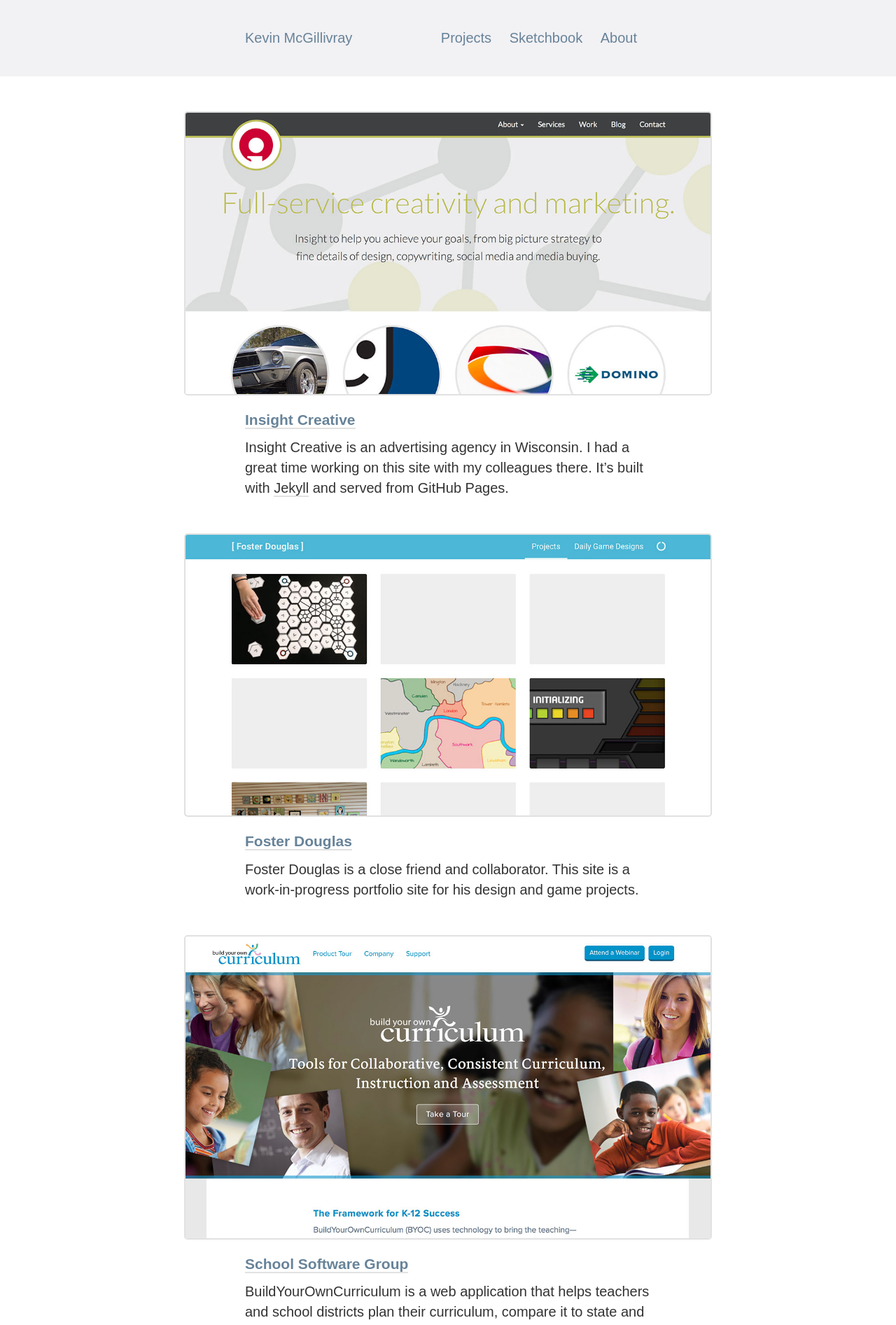
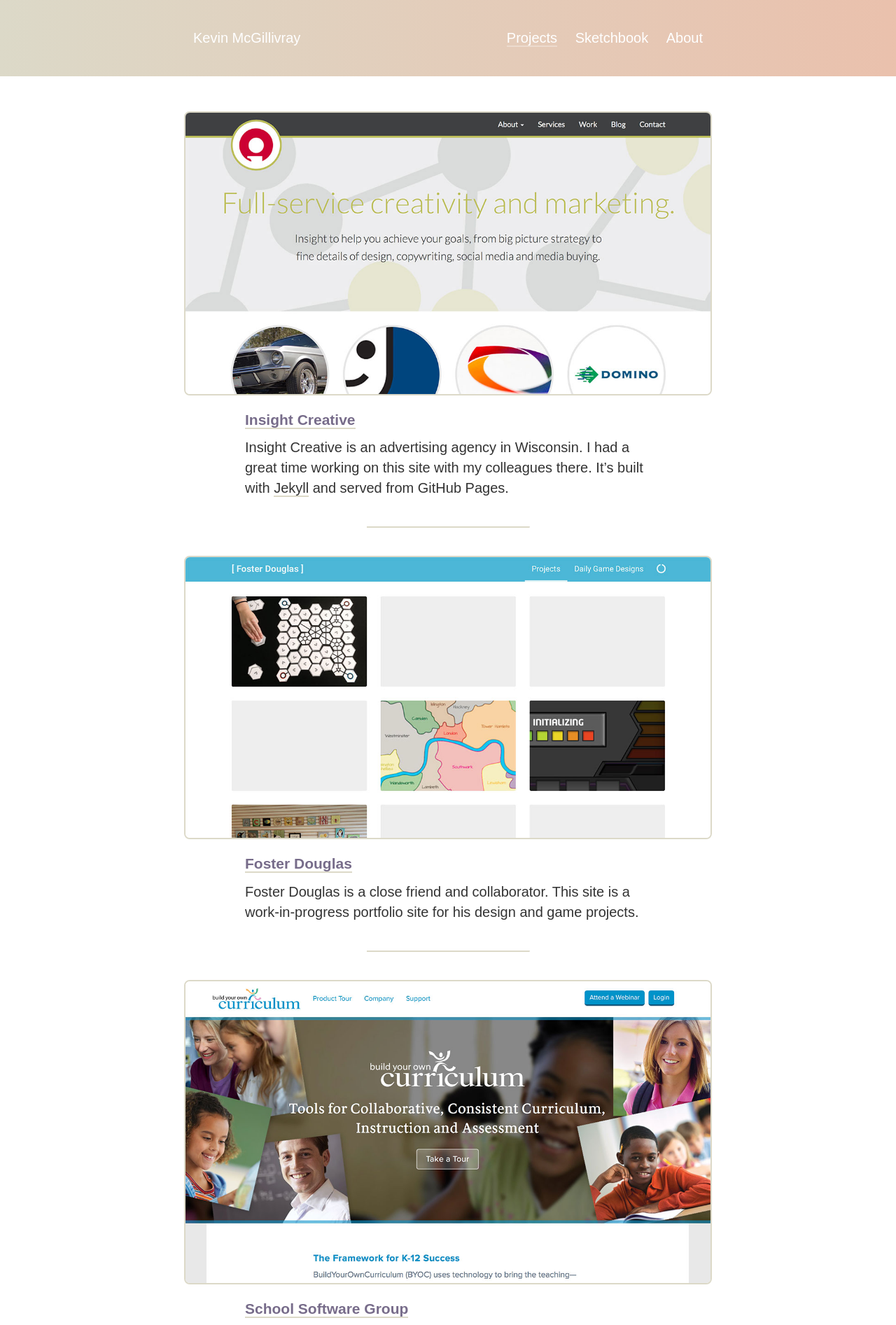
Before and after one commit to kmcgillivray/kmcgillivray.github.io, a Jekyll site: the page built from projects/index.md, in a window 1280 px wide. Shown: the top 1893 px of the page at 70% size. Built offline with Jekyll 4.4.1, drawn with Linux system fonts in a browser that asks for light colours; nearby versions of some CDN libraries.

Commit message:
Change colors, navigation layout.

```diff
--- a/_includes/navigation.html
+++ b/_includes/navigation.html
@@ -5,13 +5,13 @@
   			<nav class="nav-menu nav-right">
   				<ul>
             <li>
-              <a href="/projects">Projects</a>
+              <a {% if page.url contains "/projects" %}class="active"{% endif %} href="/projects">Projects</a>
             </li>
   					<li>
-  						<a href="/sketchbook">Sketchbook</a>
+  						<a {% if page.url contains "/sketchbook" %}class="active"{% endif %} href="/sketchbook">Sketchbook</a>
   					</li>
   					<li>
-  						<a href="/about">About</a>
+  						<a {% if page.url contains "/about" %}class="active"{% endif %} href="/about">About</a>
   					</li>
   				<ul>
   			</nav>
--- a/_layouts/default.html
+++ b/_layouts/default.html
@@ -1,6 +1,6 @@
 {% include head.html %}
 
-		<div class="container">
+		<div class="container-wide">
 
       {% include navigation.html %}
 
--- a/css/main.css
+++ b/css/main.css
@@ -20,7 +20,7 @@
 	font-size: 1em;
 	line-height: 1.45;
 	font-family: "freight-sans-pro",sans-serif;
-  background-color: #F2F1F4;
+  background: -webkit-linear-gradient(left, #DCD9C8,rgba(213,131,91,.5));
   color: #333;
   margin-top: 40px;
   -webkit-font-smoothing: antialiased;
@@ -47,9 +47,18 @@
   margin-right: auto;
   margin-left: auto;
 }
+.container-wide {
+  padding-left: 20px;
+  padding-right: 20px;
+  max-width: 768px;
+  margin-bottom: 30px;
+  margin-right: auto;
+  margin-left: auto;
+}
 .main-content {
   background-color: #FFF;
-  padding: 20px;
+  padding-top: 20px;
+  padding-bottom: 20px;
 }
 .main {
   padding-left: 20px;
@@ -77,7 +86,7 @@
   margin-top: 1.5rem;
   margin-bottom: .5rem;
   font-size: 1rem;
-  color: #678399;
+  color: #776C8A;
 }
 h1 {
   font-size: 1.25rem;
@@ -87,10 +96,7 @@
   font-size: 1.05rem;
 }
 h2 a {
-  color: #678399;
-}
-h2 a:hover {
-  color: #678399;
+  color: #776C8A;
 }
 h4 {
   margin-top: 0;
@@ -103,15 +109,17 @@
 }
 a {
 	text-decoration: none;
-  border-bottom: 2px solid #E1E1E1;
+  border-bottom: 2px solid #DCD9C8;
 	color: #333;
+  transition: .3s border-bottom;
 }
 a:hover {
-	color: #333;
-  border-color: #678399;
+  border-color: #776C8A;
+  transition: .3s border-color;
 }
 hr {
-	border-top: 4px solid #F2F1F4;
+	border-top: 2px solid #DCD9C8;
+  width: 40%;
 	border-bottom: none;
 	border-left: none;
 	margin-top: 30px;
@@ -128,7 +136,7 @@
 	margin-bottom: .75rem;
 }
 blockquote {
-  border-left: 5px solid #678399;
+  border-left: 5px solid #DCD9C8;
   background-color: #FAFAFA;
   line-height: 1.35;
   font-size: 1rem;
@@ -160,11 +168,12 @@
 
 .button {
   color: #fff;
+  width: 100%;
 	padding: 12px 25px;
 	border: 0px;
   box-shadow: 0px 2px 1px rgba(0, 81, 123, .2);
-  background-color: #678399;
-  border-bottom: 3px solid #67614E;
+  background-color: #B86A5D;
+  border-bottom: 3px solid #69352F;
 	border-radius: 5px;
 }
 
@@ -174,14 +183,17 @@
 
 .nav {
   margin-bottom: 40px;
-  color: #678399;
+  color: #b86a5d;
 }
 .nav a {
-  color: #678399;
-  border-bottom: 0px;
+  color: #FFF;
+  weight: bold;
+  border-bottom: 2px solid transparent;
 }
-.nav a:hover {
-  color: #7E7E7E;
+.nav a:hover,
+.nav a.active {
+  color: #FFF;
+  border-bottom: 2px solid rgba(255,255,255,.3);
 }
 .nav-right {
   float: right;
@@ -200,7 +212,7 @@
 }
 .nav-menu ul li {
   display: inline-block;
-  margin-right: 20px;
+  margin-left: 20px;
   margin-bottom: 0px;
 }
 
@@ -261,7 +273,7 @@
   margin-bottom: 50px;
 }
 .post-meta {
-	color: #7E7E7E;
+	color: #DCD9C8;
   font-size: .9rem;
 }
 
@@ -277,8 +289,8 @@
   margin-top: .0rem;
 }
 .project img {
-  border-radius: 5px;
-  border: 2px solid #E1E1E1;
+  border-radius: 8px;
+  border: 2px solid #DCD9C8;
 }
 @media (min-width: 768px) {
   .project img {
@@ -293,7 +305,7 @@
 
 .text-box {
   border-radius: 5px;
-  padding: 12px 25px;
-  border: 2px solid #F2F1F4;
+  padding: 12px 20px;
+  border: 2px solid #DCD9C8;
   width: 100%;
 }
--- a/projects/index.md
+++ b/projects/index.md
@@ -9,4 +9,5 @@
   <h2><a href="{{ post.link }}">{{ post.title }}</a></h2>
   {{ post.content }}
 </div>
+<hr>
 {% endfor %}
```
